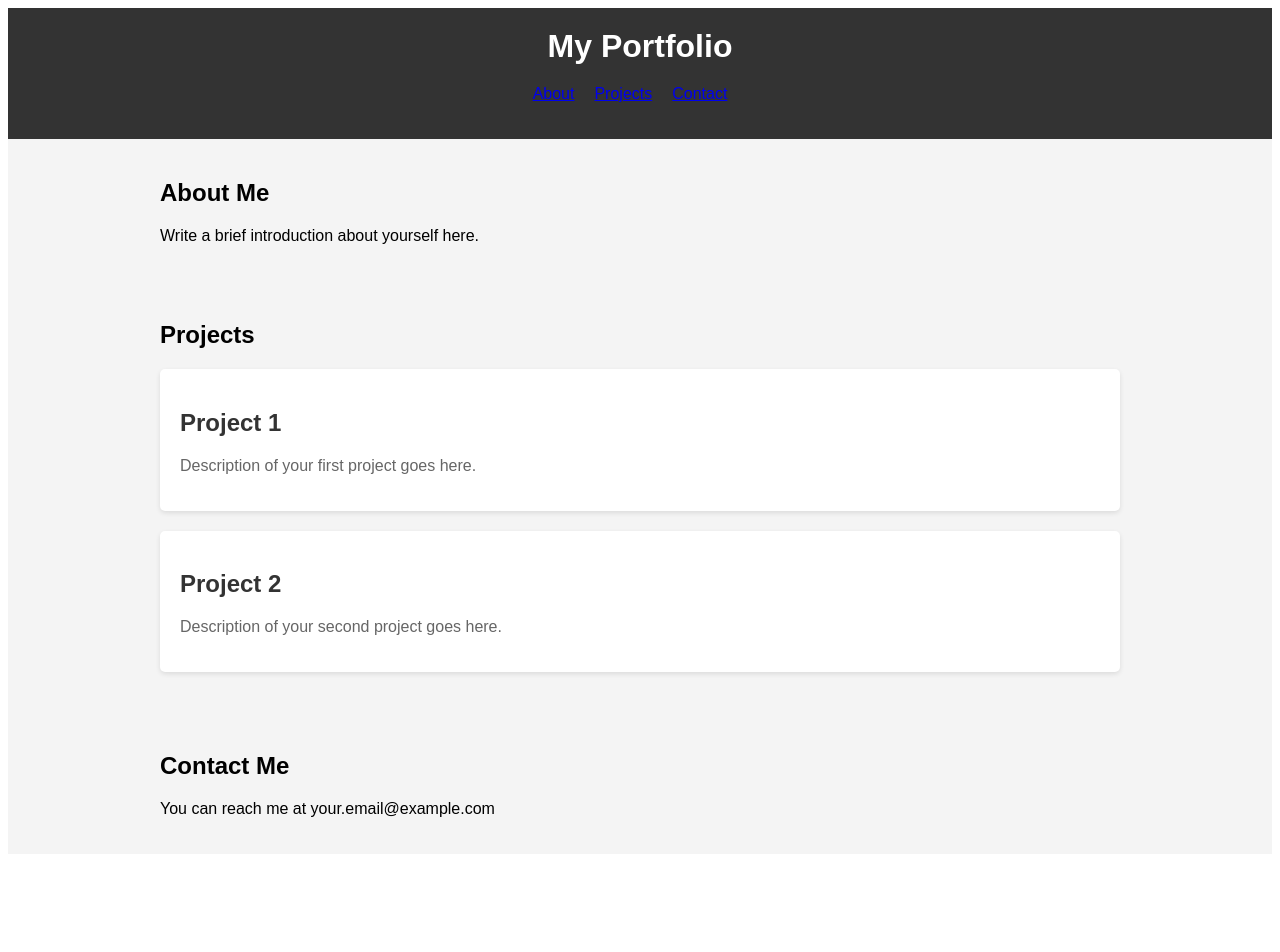
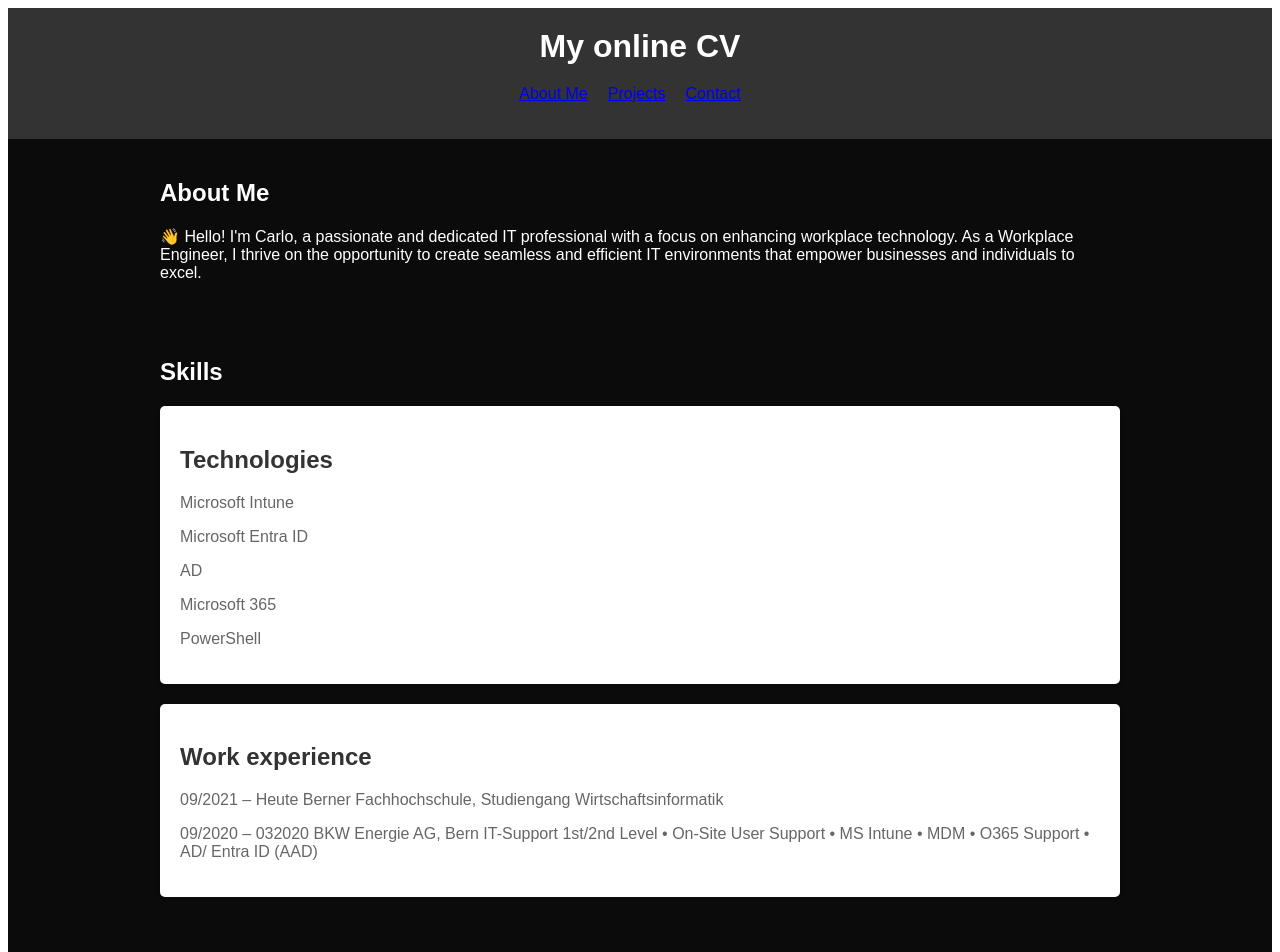
Before and after one commit to CarloRoethlisberger/MyPortfoliopage, an Angular app: page / in a window 1280 px wide. Shown: the top 952 px of the page. Before the commit the page ends 862 px from the top, so only its background shows below. Built offline with nearby package versions, Linux system fonts and the light colour scheme.

Commit message:
Changes to design and text

```diff
--- a/src/app/app.component.html
+++ b/src/app/app.component.html
@@ -3,13 +3,18 @@
 <head>
     <meta charset="UTF-8">
     <meta name="viewport" content="width=device-width, initial-scale=1.0">
-    <title>My Portfolio</title>
+    <title>My online CV</title>
     <style>
-        body {
+        html, body {
+            height: 100%;
             font-family: Arial, sans-serif;
-            background-color: #f4f4f4;
+            background-color: #0b0b0b;
             margin: 0;
             padding: 0;
+        }
+
+        .container {
+            min-height: 100%;
         }
 
         header {
@@ -62,10 +67,10 @@
 </head>
 <body>
     <header>
-        <h1>My Portfolio</h1>
+        <h1>My online CV</h1>
         <nav>
             <ul>
-                <li><a href="#about">About</a></li>
+                <li><a href="#about">About Me</a></li>
                 <li><a href="#projects">Projects</a></li>
                 <li><a href="#contact">Contact</a></li>
             </ul>
@@ -73,26 +78,41 @@
     </header>
 
     <div class="container" id="about">
-        <h2>About Me</h2>
-        <p>Write a brief introduction about yourself here.</p>
+        <h2 style="color: white;">About Me</h2>
+        <p style="color: white;">👋 Hello! I'm Carlo,
+            a passionate and dedicated IT professional with a focus on enhancing workplace technology.
+            As a Workplace Engineer, I thrive on the opportunity to create seamless and efficient IT environments that empower businesses and individuals to excel.
+        </p>
     </div>
 
-    <div class="container" id="projects">
-        <h2>Projects</h2>
+    <div class="container" id="My skills">
+        <h2 style="color: white;">Skills</h2>
         <div class="project">
-            <h2>Project 1</h2>
-            <p>Description of your first project goes here.</p>
+            <h2>Technologies</h2>
+            <p>Microsoft Intune</p>
+            <p>Microsoft Entra ID</p>
+            <p>AD</p>
+            <p>Microsoft 365</p>
+            <p>PowerShell</p>
         </div>
 
         <div class="project">
-            <h2>Project 2</h2>
-            <p>Description of your second project goes here.</p>
+            <h2>Work experience</h2>
+            <p>09/2021 – Heute Berner Fachhochschule,
+                Studiengang Wirtschaftsinformatik</p>
+            <p>09/2020 – 032020 BKW Energie AG, Bern
+                IT-Support 1st/2nd Level
+                • On-Site User Support
+                • MS Intune
+                • MDM
+                • O365 Support
+                • AD/ Entra ID (AAD)</p>
         </div>
     </div>
 
     <div class="container" id="contact">
-        <h2>Contact Me</h2>
-        <p>You can reach me at your.email@example.com</p>
+        <h2 style="color: white;">Contact Me</h2>
+        <p style="color: white;">You can reach me at carlo.roethlisberger@gmail.com</p>
     </div>
 </body>
 </html>
```
Also changed, not shown: 3 other files (tests, documents, lock files or other folders).
